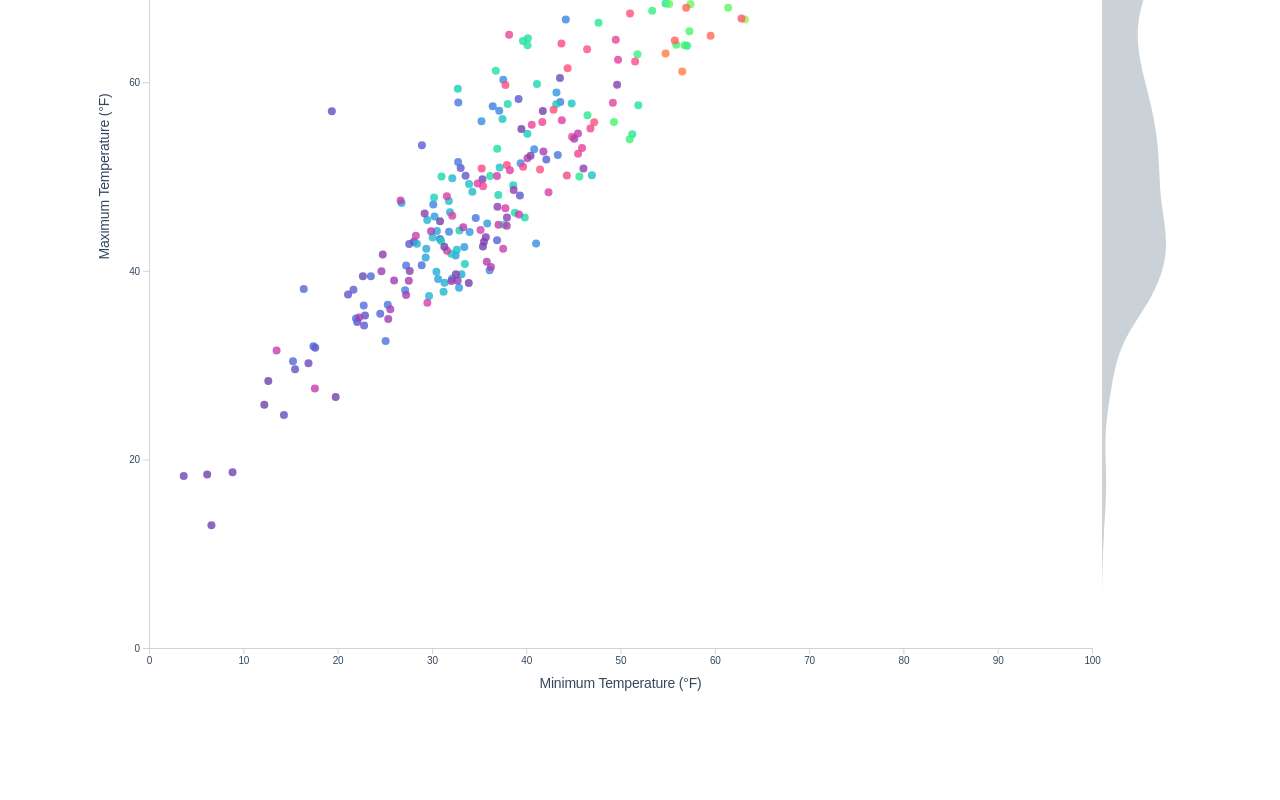
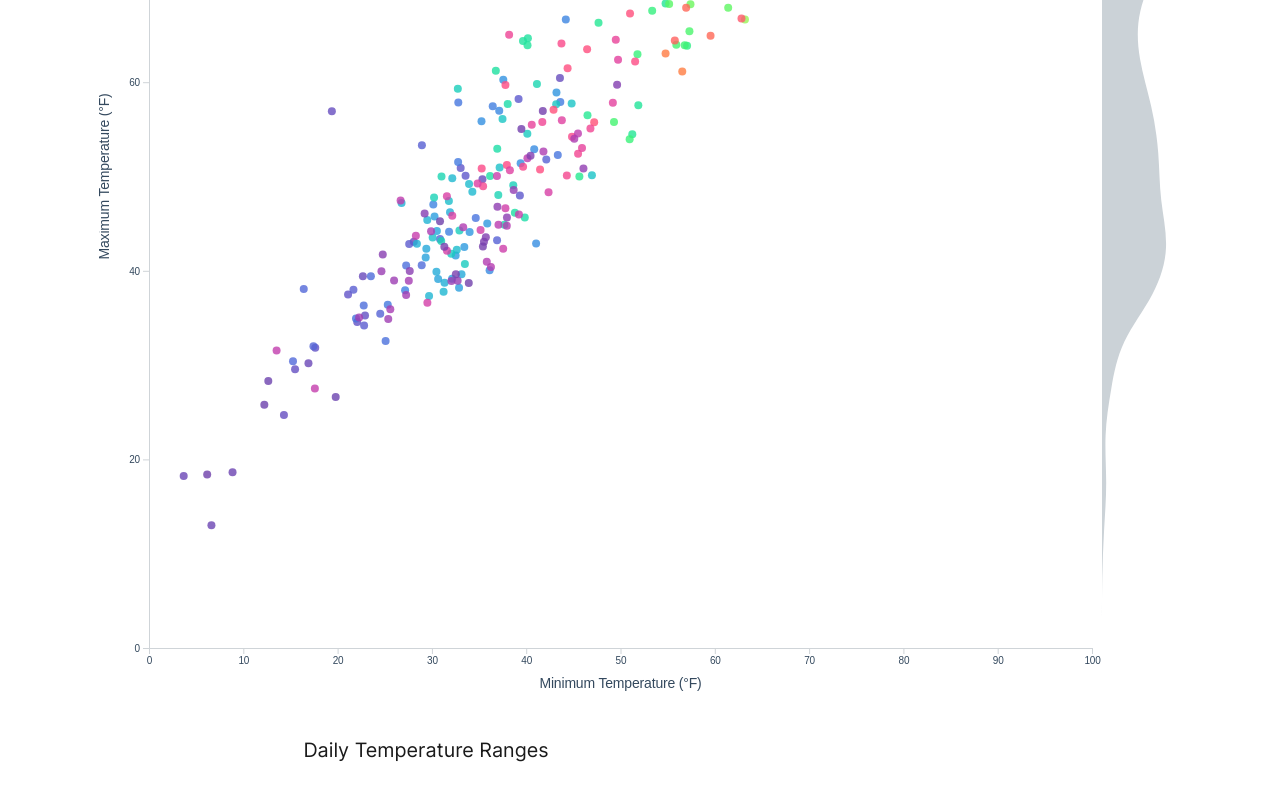
Before and after one commit to chrisvaillancourt/d3-examples, a website with bundled scripts: page src/marginal-histogram/index.html in a window 1280 px wide. Shown: the part 628-1428 px from the top of the page. Before the commit the page ends 1403 px from the top, so only its background shows below. Built offline with nearby package versions, Linux system fonts and the light colour scheme.

Commit message:
added semantic markup to marginal histogram

```diff
--- a/src/marginal-histogram/index.html
+++ b/src/marginal-histogram/index.html
@@ -18,6 +18,8 @@
         <li>Marginal Histogram</li>
       </ol>
     </nav>
+    <main>
+      <figure>
         <div class="flex">
           <div id="wrapper" class="wrapper">
             <div id="tooltip" class="tooltip">
@@ -31,5 +33,10 @@
             </div>
           </div>
         </div>
+        <figcaption>
+          <p>Daily Temperature Ranges</p>
+        </figcaption>
+      </figure>
+    </main>
   </body>
 </html>
```
Lines whose indentation alone changed are shown as unchanged.
